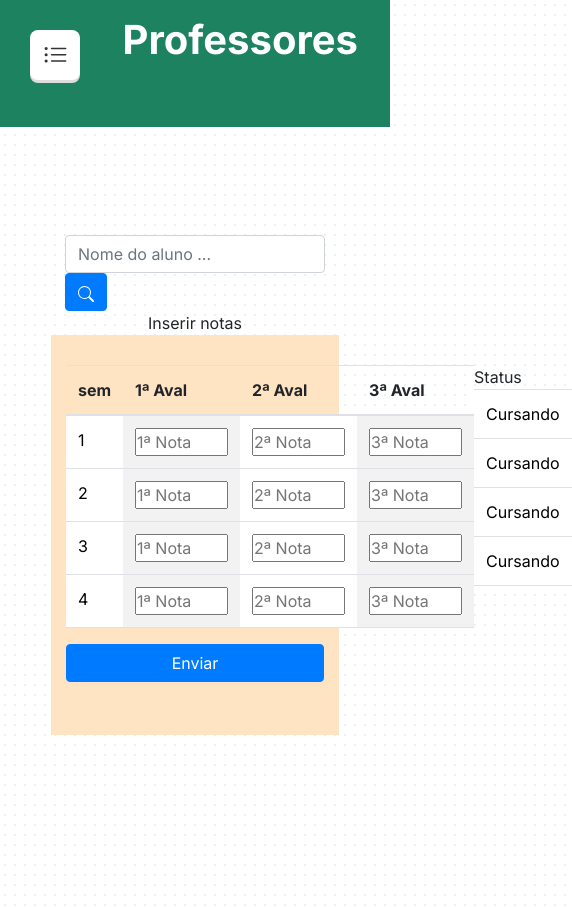
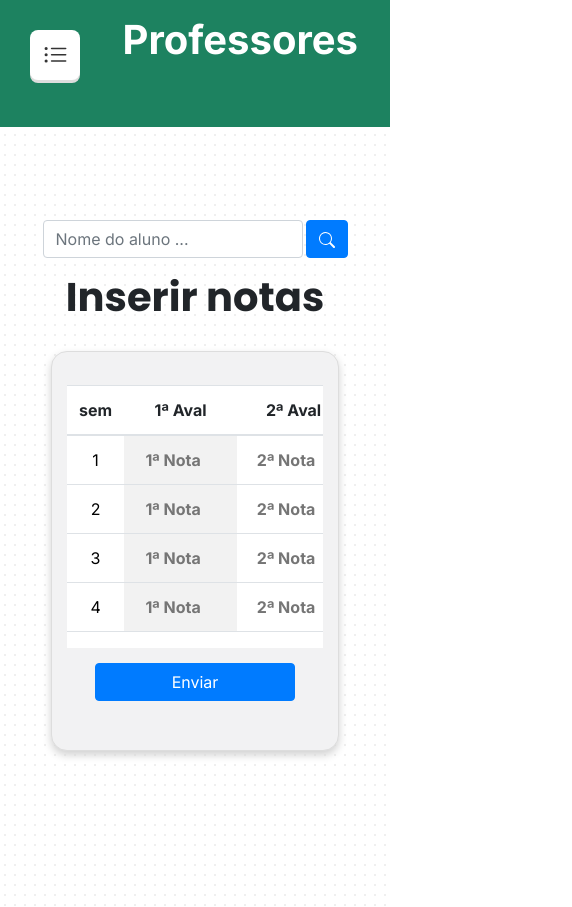
Before and after one commit to w4nders0n/ESCOLA-TECNICA, a Vue app: page /professores in a window 390 px wide. Shown: the whole page, 572 px wide, since content can reach past the window. Built offline with nearby package versions, Linux system fonts and the light colour scheme.

Commit message:
agora sim

```diff
--- a/src/components/tabelaMedia.vue
+++ b/src/components/tabelaMedia.vue
@@ -8,20 +8,21 @@
                 </svg></button>
             </div>
 
-            <div class="materia-title">Inserir notas</div>
+            <h1>Inserir notas</h1>
 
             <div class="content">
                 <div class="aluno-nome" v-if="alunoSelecionado">
-                    <h3>Aluno: {{ alunoSelecionado.nome }}</h3>
+                    <h4>Aluno: {{ alunoSelecionado.nome }}</h4>
                 </div>
             <div class="tabela">
                 <form action="#" method="post" class="form">
-                    <table class="table table-striped-columns">
+                    <table class="table table-striped-columns text center">
                         <thead>
                             <th>sem</th>
                             <th>1ª Aval</th>
                             <th>2ª Aval</th>
                             <th>3ª Aval</th>
+                            <th>Status</th>
                         </thead>
                         <tbody>
                             <tr v-for="(aluno, index) in alunos" :key="index">
@@ -56,21 +57,10 @@
                                     @input="validarNota($event, aluno, 'nota3')"
                                     placeholder="3ª Nota"/>
                                 </td>
+                                <td :class="statusClasse(aluno)">{{ statusTexto (aluno) }}</td>
                             </tr>
                         </tbody>
                     </table>
-                    <div class="status">
-                        <table class="table table-striped-columns">
-                            <thead>
-                            <tr>Status</tr>
-                            </thead>
-                            <tbody>
-                                <tr v-for="(aluno, index) in alunos" :key="'status' + index">
-                                    <td :class="statusClasse(aluno)" >{{ statusTexto (aluno) }}</td>
-                                </tr>
-                            </tbody>
-                        </table>
-                    </div>
                 </form>
                 <button class="btn-primary btn">Enviar</button>
             </div>
@@ -144,20 +134,88 @@ font-family: 'Inter',sans-serif;
     align-items: center;
     justify-content: center;
     width:80%;
+    padding: 15px 15px;
     position: relative;
     height: 25rem;
-    background-color: bisque;
-    padding: 30px 15px;
+    background-color: #f2f2f3;
+    border-radius: 16px;
+    border: 1px solid #ddd;
+    box-shadow: 0px 4px 8px #d1d1d1;
+
+    &{
+        .pesquisa{
+            display: flex;
+            gap: 3px;
+        }
+        h1{
+            font-weight: 700;
+            font-family: 'Poppins';
+            margin: 15px auto 30px;
+        }
+    }
 }
 .tabela{
     display:flex;
     flex-direction: column;
+    align-items: center;
+    justify-content: space-around;
     width: 100%;
     height: 100%;
+    text-align: center;
+
+    &{
+        .btn{
+            width: 200px;
+        }
+        .form{
+            display: flex;
+            margin: 0 auto;
+            width:80%;
+            background-color: #fff;
+
+            &{
+                input{
+                    border: none;
+                    font-weight: 700;
+                    background: transparent;
+                    color: #1b4332;
+                    text-align: center;
+                }
+            }
+        }
+        .aprov{
+            background-color: #c7f9cc;
+            color: #1b4332;
+            font-weight: bold;
+        }
+        .reprov{
+            background-color: #ffccd5;
+            color: #6b0103;
+            font-weight: bold;
+        }
+        .cursando{
+            background-color: #e9ecef;
+            color: #6c757d;
+            font-weight: bold;
+        }
+
+    }
 }
-.form{
-    display: flex;
-    margin: 0 auto;
+
+@media(max-width:768px){
+    .tabela{
+        width:100%;
+        height: auto;
+        &{
+            .form{
+                overflow-x: scroll;
+                width: 100%;
+            }
+            .btn{
+                margin: 15px;
+            }
+        }
+    }
 }
 
 </style>
```
